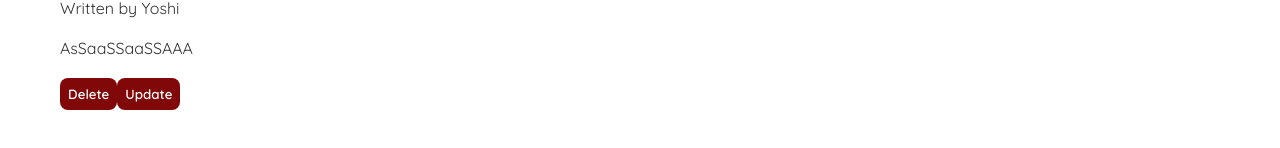
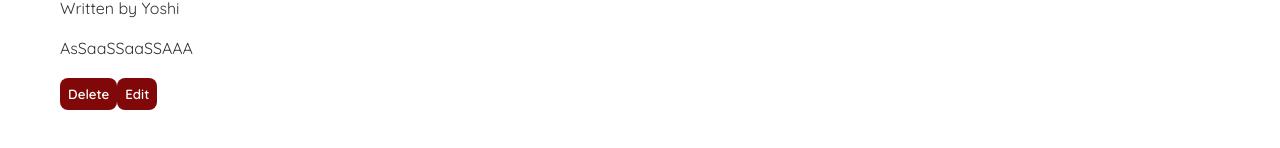
Before and after one commit to IsraExe/blog-roteirus, a React (Create React App) app: page /blogs/1 in a window 1280 px wide. Shown: the part 168-316 px from the top of the page. Built offline with nearby package versions, Linux system fonts and the light colour scheme; data requests are answered from the project's data file.

Commit message:
Adjusted identation from all files

```diff
--- a/src/pages/BlogDetails.jsx
+++ b/src/pages/BlogDetails.jsx
@@ -27,7 +27,7 @@ const BlogDetails = () => {
           <p>Written by {blog.author}</p>
           <div dangerouslySetInnerHTML={{ __html: blog.content }} />
           <button onClick={handleDelete}>Delete</button>
-					<button onClick={navigateToUpdate}>Update</button>
+          <button onClick={navigateToUpdate}>Edit</button>
         </article>
       )}
     </div>
--- a/src/pages/Update/Update.jsx
+++ b/src/pages/Update/Update.jsx
@@ -59,6 +59,11 @@ const Update = () => {
   }, [isPending, data]);
 
   const closeModal = () => setOpen(false);
+  const showModal = () => setOpen(true);
+
+  const handlePreview = () => {
+    window.open('/blogs/preview', '_blank');
+  };
 
   const handleSubmit = async (e) => {
     e.preventDefault();
@@ -77,14 +82,7 @@ const Update = () => {
 
   };
 
-  const showModal = () => {
-    console.log('Abrir modal!')
-    setOpen(true);
-  }
 
-  const handlePreview = () => {
-    window.open('/blogs/preview', '_blank');
-  };
 
   return (
     <div>
```
Also changed, not shown: src/components/BlogList/BlogList.jsx (indentation only), src/components/Navbar/Navbar.jsx (indentation only), src/pages/Home.jsx (indentation only), src/pages/NotFound.jsx (indentation only). Lines whose indentation alone changed are shown as unchanged.
